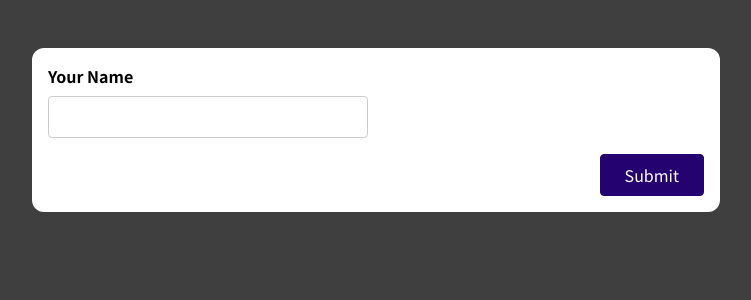
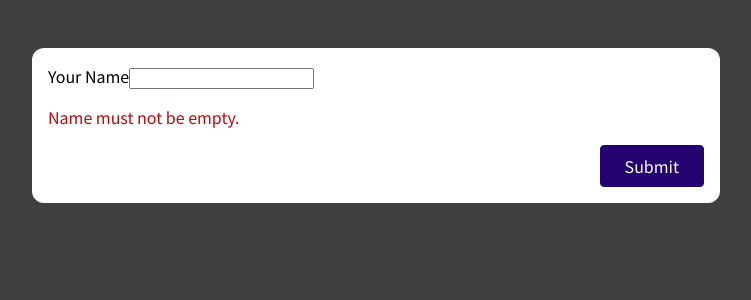
Before and after one commit to Changwhi/Practice-React-From-Validation, a React (Create React App) app: page / in a window 1280 px wide. Both pictures are taken after typing "Sample" into the empty fields and a click on the button "Submit". Shown: the top 300 px of the page, without its empty margins (264-1015 px from the left). Built offline with nearby package versions, Linux system fonts and the light colour scheme.

Commit message:
refactor: add enteredNameTouched useState to avoid displaying error message right after rendering

```diff
--- a/src/components/SimpleInput.js
+++ b/src/components/SimpleInput.js
@@ -4,14 +4,16 @@ import { useRef, useState } from 'react';
 const SimpleInput = (props) => {
     const nameInputRef = useRef();
     const [enteredName, setEnteredName] = useState('');
-    const [enteredNameIsValid, setEnteredNameIsValid] = useState(true);
-
+    const [enteredNameIsValid, setEnteredNameIsValid] = useState(false);
+    const [entereNameTouched, setEnteredNameTouched] = useState(false);
     const nameInputChangeHandler = event => {
         setEnteredName(event.target.value);
     };
 
     const formSubmissionHandler = event => {
         event.preventDefault();
+
+        setEnteredNameTouched(true);
 
         if (enteredName.trim() === '') {
             setEnteredNameIsValid(false);
@@ -27,13 +29,16 @@ const SimpleInput = (props) => {
         setEnteredName("");
     };
 
-  const nameInputClasses = enteredNameIsValid ? 'form-control' : 'form-control invalid'
+    const nameInputIsInvalid = !enteredNameIsValid && enteredNameIsValid;
+
+    const nameInputClasses = nameInputIsInvalid ? 'form-control invalid' : 'form-contro'
+
     return (
         <form onSubmit={formSubmissionHandler}>
             <div className={nameInputClasses}>
                 <label htmlFor='name'>Your Name</label>
-        <input ref={nameInputRef} type='text' id='name' value={enteredName} onChange={nameInputChangeHandler}/>
-      {!enteredNameIsValid && <p className='error-text'> Name must not be empty. </p>}
+                <input ref={nameInputRef} type='text' id='name' value={enteredName} onChange={nameInputChangeHandler} />
+                {enteredNameIsValid && <p className='error-text'> Name must not be empty. </p>}
             </div>
             <div className="form-actions">
                 <button>Submit</button>
```
Lines whose indentation alone changed are shown as unchanged.
